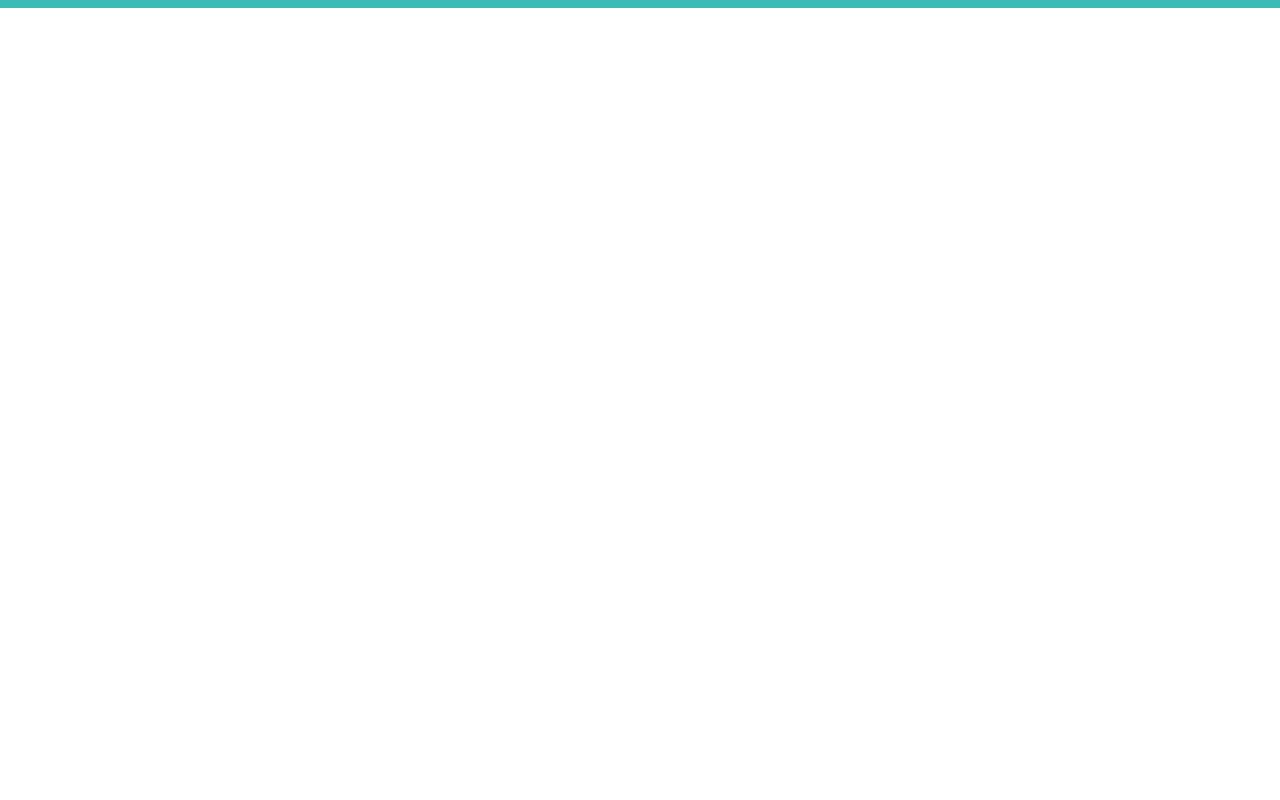
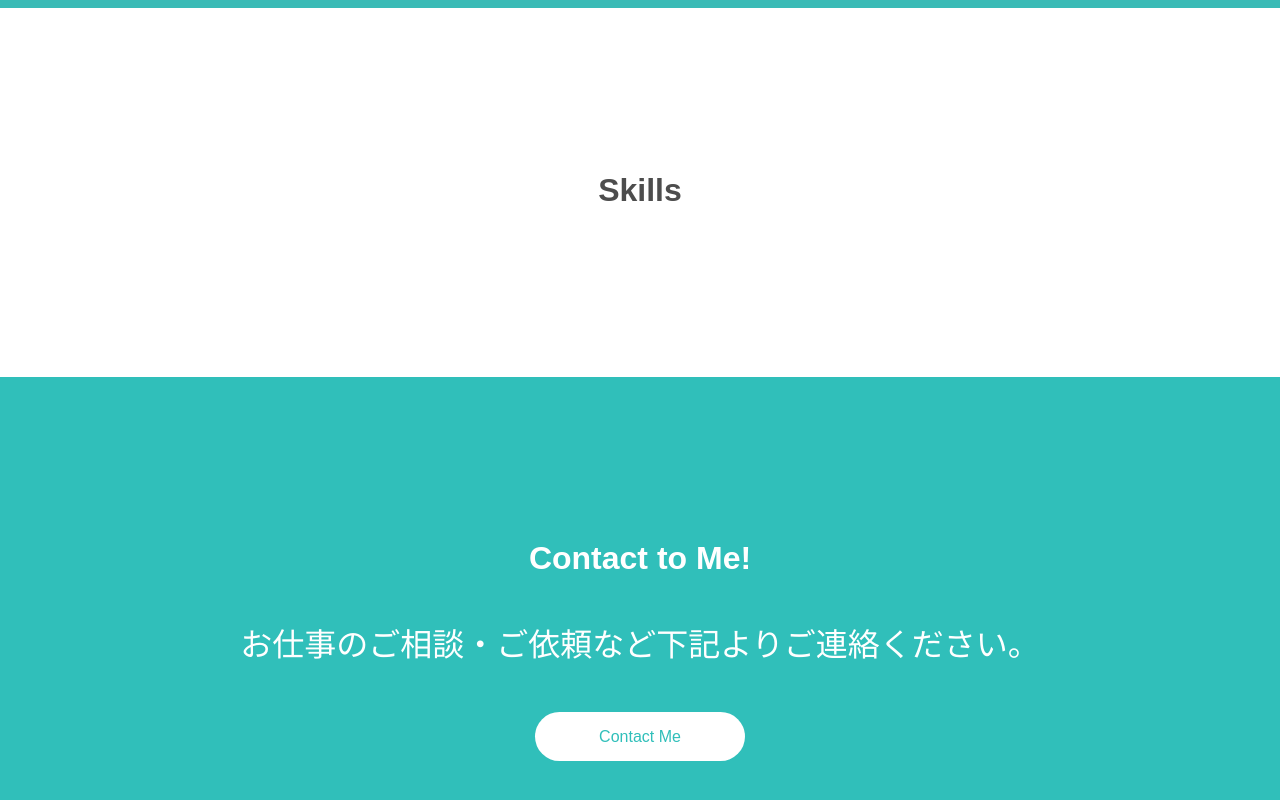
Before and after one commit to FujieMasaki/react-portfolio-site, a React (Create React App) app: page / in a window 1280 px wide. Shown: the part 792-1592 px from the top of the page. Before the commit the page ends 800 px from the top, so only its background shows below. Built offline with nearby package versions, Linux system fonts and the light colour scheme; grey boxes are pictures that could not be loaded.

Commit message:
Contactコンポーネントを追加

```diff
--- a/src/App.css
+++ b/src/App.css
@@ -102,3 +102,52 @@
 .icon-link {
   position: relative;
 }
+
+#skills {
+  padding: 128px 0;
+  clear: both;
+}
+
+.heading {
+  margin-bottom: 32px;
+  text-align: center;
+}
+
+.skills-container {
+  display: flex;
+  flex-wrap: wrap;
+  text-align: center;
+}
+
+#contact {
+  padding: 128px 0;
+  clear: both;
+}
+
+.contact {
+  background: #30bfba;
+}
+
+.contact-contents {
+  color: white;
+  text-align: center;
+}
+
+.description {
+  font-size: 16px;
+}
+
+.btn {
+  font-family: "Space Mono", Arial, serif;
+  font-size: 16px;
+  border: none !important;
+  border-radius: 30px;
+  padding: 16px 64px;
+  text-decoration: none;
+}
+
+#contact .btn {
+  height: 54px;
+  background: #fff;
+  color: #30bfba;
+}
--- a/src/App.tsx
+++ b/src/App.tsx
@@ -1,8 +1,16 @@
 import "./App.css";
+import { Contact } from "./components/Contact";
 import { Header } from "./components/Header";
+import { Skills } from "./components/Skills";
 
 function App() {
-  return <Header />;
+  return (
+    <>
+      <Header />
+      <Skills />
+      <Contact />
+    </>
+  );
 }
 
 export default App;
--- a/src/components/Contact.tsx
+++ b/src/components/Contact.tsx
@@ -1,5 +1,17 @@
 import React from "react";
 
 export const Contact = () => {
-  return <div>Contact</div>;
+  return (
+    <div id="contact" className="contact">
+      <div className="container">
+        <div className="contact-contents">
+          <h2>Contact to Me!</h2>
+          <p>お仕事のご相談・ご依頼など下記よりご連絡ください。</p>
+          <a href="https://twitter.com/Maski23421424" className="btn">
+            Contact Me
+          </a>
+        </div>
+      </div>
+    </div>
+  );
 };
--- a/src/components/Skills.tsx
+++ b/src/components/Skills.tsx
@@ -1,5 +1,14 @@
 import React from "react";
 
 export const Skills = () => {
-  return <div>Skills</div>;
+  return (
+    <div id="skills">
+      <div className="container">
+        <div className="heading">
+          <h2>Skills</h2>
+        </div>
+        <div className="skills-container"></div>
+      </div>
+    </div>
+  );
 };
```
